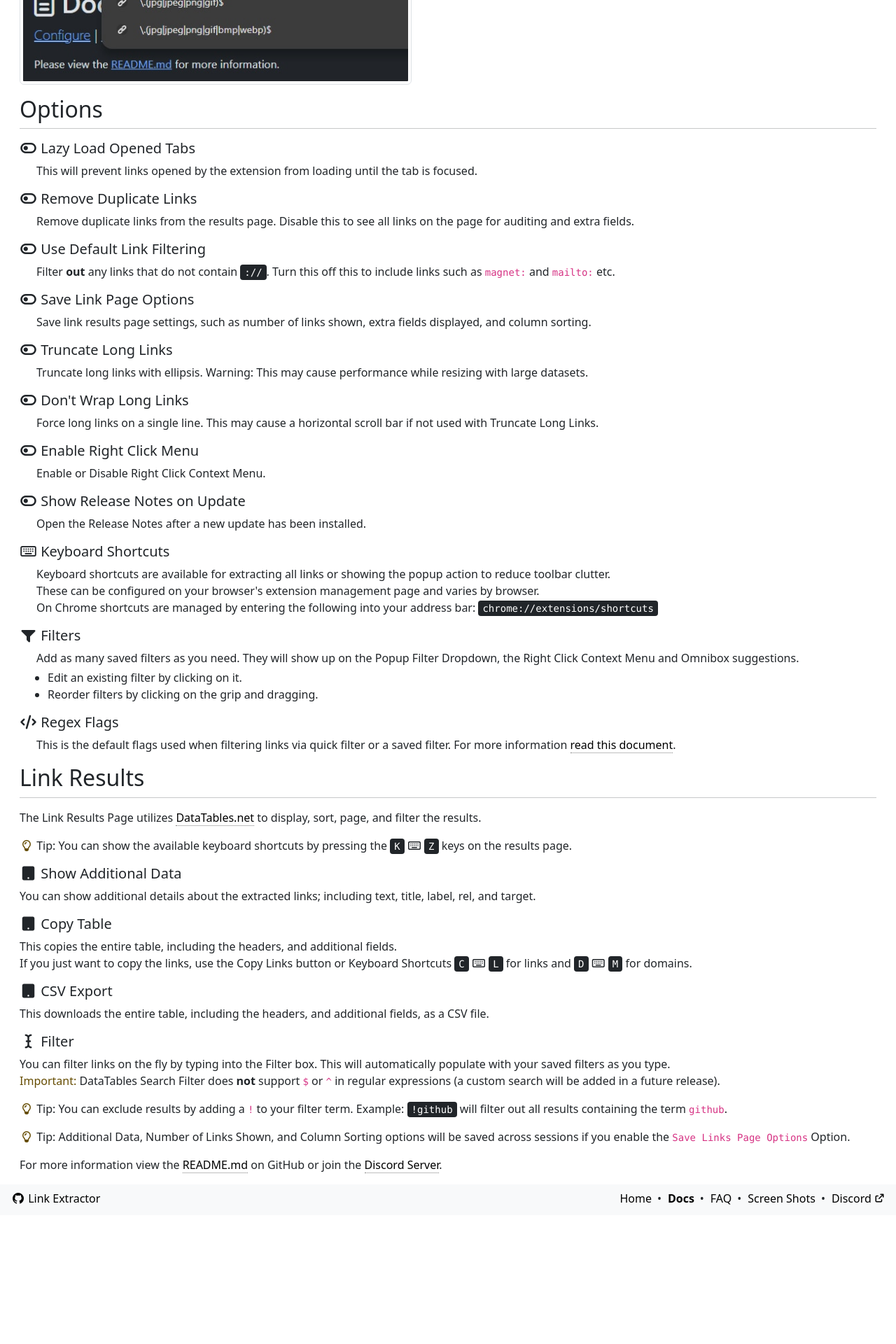
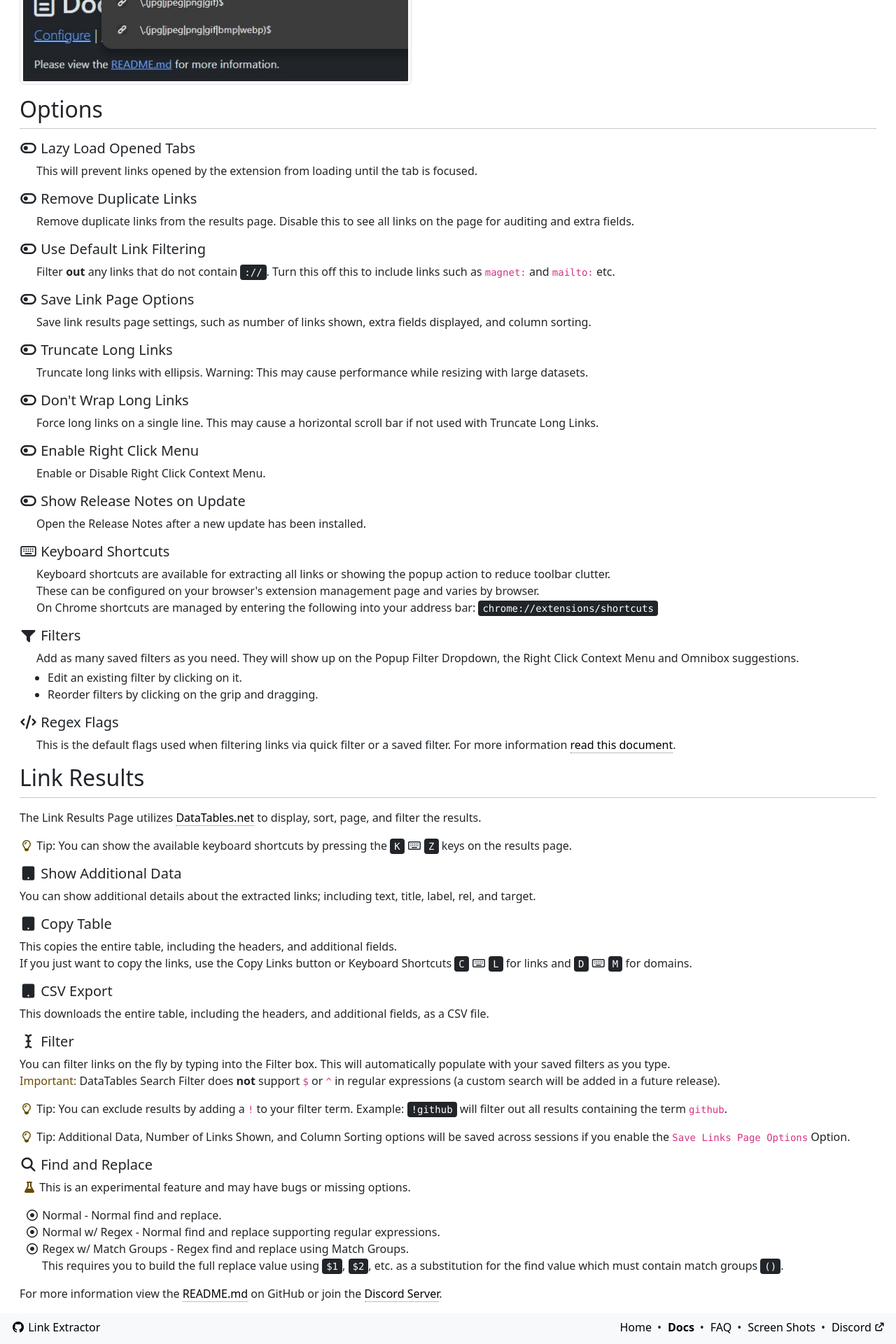
Before and after one commit to cssnr/link-extractor-site, a Jekyll site: the page built from src/html/docs.html, in a window 1280 px wide. Shown: the part 1239-3159 px from the top of the page at 70% size. Built offline with Jekyll 4.4.1, drawn with Linux system fonts in a browser that asks for light colours; nearby versions of some CDN libraries; library files that are not in the unit come from our copies; comment, search, counter and statistics services are not loaded; before the commit the page ends 2975 px from its top, so only the background shows below that.

Commit message:
Update SW, FAQ, Docs (#39)
* Updating SW

* Tweaks

* Fix SW

* Update SW and theme.js

* Update FAQ and Docs

```diff
--- a/src/css/main.css
+++ b/src/css/main.css
@@ -52,6 +52,7 @@
 }
 
 /* Grow */
+.hvr-grow-sm,
 .hvr-grow-lg,
 .hvr-grow {
     display: inline-block;
@@ -64,6 +65,10 @@
     transition-property: transform;
 }
 
+.hvr-grow-sm:hover {
+    transform: scale(1.05);
+}
+
 .hvr-grow:hover {
     transform: scale(1.1);
 }
--- a/src/html/docs.html
+++ b/src/html/docs.html
@@ -142,9 +142,9 @@
         These can be configured on your browser's extension management page and varies by browser.
         <br>
         <span class="d-none firefox">
-        Instructions for Firefox:
-        <a class="body-link" href="https://support.mozilla.org/en-US/kb/manage-extension-shortcuts-firefox" target="_blank" rel="noopener">
-            https://support.mozilla.org/en-US/kb/manage-extension-shortcuts-firefox</a>
+            Instructions for Firefox:
+            <a class="body-link" href="https://support.mozilla.org/en-US/kb/manage-extension-shortcuts-firefox" target="_blank" rel="noopener">
+                https://support.mozilla.org/en-US/kb/manage-extension-shortcuts-firefox</a>
         </span>
         <span class="d-none edge">
             On Edge shortcuts are managed by entering the following into your address bar:
@@ -217,6 +217,28 @@
         Tip: Additional Data, Number of Links Shown, and Column Sorting options will be saved
         across sessions if you enable the <code>Save Links Page Options</code> Option.
     </p>
+    <h5 id="find-replace"><i class="fa-solid fa-magnifying-glass"></i> Find and Replace</h5>
+    <p>
+        <i class="fa-solid fa-flask text-warning-emphasis ms-1" data-bs-toggle="tooltip" data-bs-placement="bottom" data-bs-title="Experimental Feature"></i>
+        This is an experimental feature and may have bugs or missing options.
+    </p>
+    <ul class="list-unstyled ms-2">
+        <li>
+            <i class="fa-regular fa-circle-dot"></i> Normal - Normal find and replace.
+        </li>
+        <li>
+            <i class="fa-regular fa-circle-dot"></i> Normal w/ Regex - Normal find and replace supporting regular expressions.
+        </li>
+        <li>
+            <i class="fa-regular fa-circle-dot"></i> Regex w/ Match Groups - Regex find and replace using Match Groups.
+            <br>
+            <span class="ms-4">
+                This requires you to build the full replace value using <kbd>$1</kbd>, <kbd>$2</kbd>, etc.
+                as a substitution for the find value which must contain match groups <kbd>()</kbd>.
+            </span>
+        </li>
+    </ul>
+
     <p>
         For more information view the
         <a class="body-link" href="{{ site.github_url }}?tab=readme-ov-file#readme" target="_blank" rel="noopener">README.md</a>
--- a/src/js/theme.js
+++ b/src/js/theme.js
@@ -39,7 +39,8 @@
         // console.debug(`showActiveTheme: ${theme}`)
         const themeIcon = document.querySelector('#theme-icon')
         if (!themeIcon) {
-            return console.debug('No Theme Icon to Set.')
+            // console.debug('No Theme Icon to Set.')
+            return
         }
         document.querySelectorAll('[data-bs-theme-value]').forEach((el) => {
             if (el.dataset.bsThemeValue === theme) {
@@ -53,6 +54,14 @@
             }
         })
     }
+
+    window.addEventListener('storage', (event) => {
+        // console.log('storage:', event)
+        if (event.key === 'theme') {
+            setTheme(event.newValue)
+            showActiveTheme(event.newValue)
+        }
+    })
 
     window
         .matchMedia('(prefers-color-scheme: dark)')
```
Also changed, not shown: src/html/faq.html (+24 -0 lines), src/js/main.js (+8 -0 lines), src/sw.js (+117 -40 lines).
